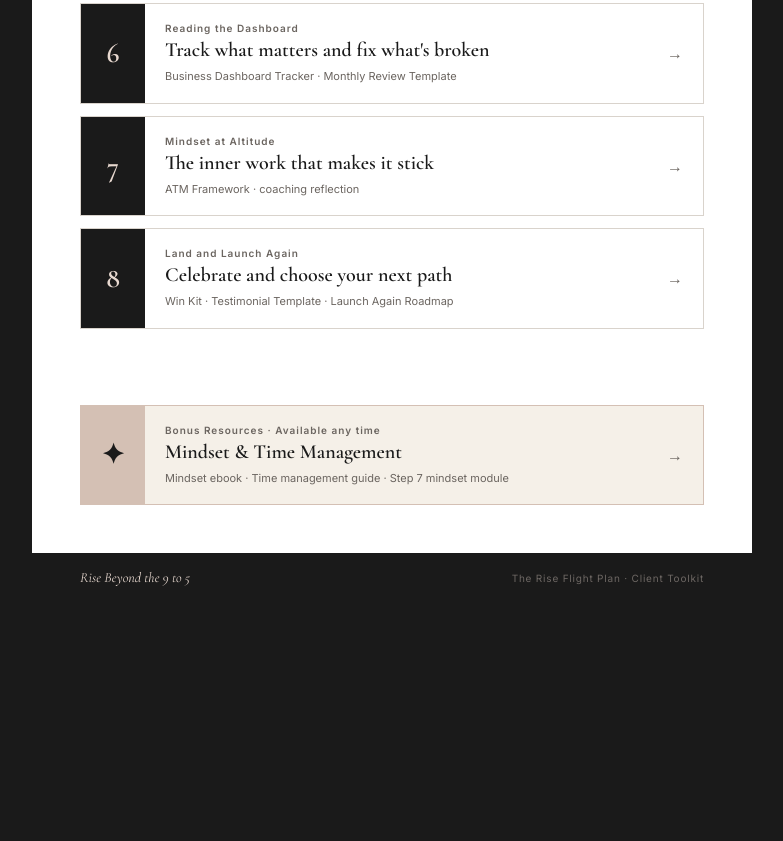
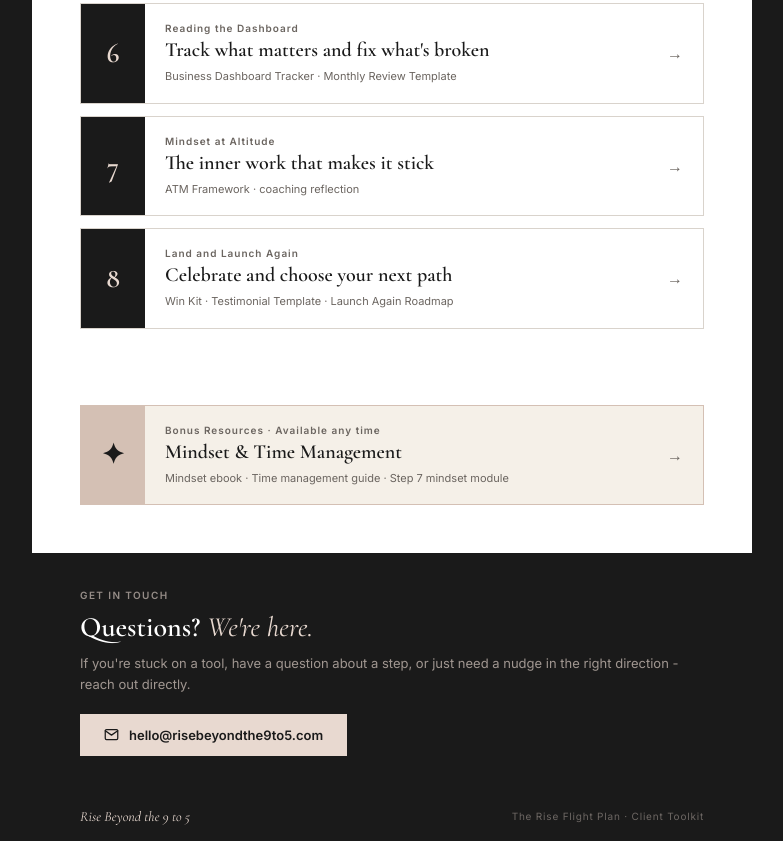
Before and after one commit to jorich77/riseflightplantools, a plain HTML site: page index.html in a window 1280 px wide. Shown: the part 1003-1844 px from the top of the page, without its empty margins (248-1031 px from the left). Before the commit the page ends 1605 px from the top, so only its background shows below. Drawn offline with nearby package versions, Linux system fonts and the light colour scheme.

Commit message:
Add contact section to index

```diff
--- a/index.html
+++ b/index.html
@@ -192,6 +192,16 @@
     </a>
   </div>
 
+  <div style="background:var(--black);padding:36px 48px;">
+    <p style="font-size:10px;font-weight:600;letter-spacing:0.14em;color:var(--blush);opacity:0.6;margin-bottom:10px;">GET IN TOUCH</p>
+    <h2 style="font-family:'Cormorant Garamond',serif;font-size:28px;font-weight:600;color:var(--white);line-height:1.2;margin-bottom:8px;">Questions? <em style="font-style:italic;color:var(--blush);font-weight:400;">We're here.</em></h2>
+    <p style="font-size:13px;color:var(--blush);opacity:0.65;line-height:1.65;margin-bottom:18px;">If you're stuck on a tool, have a question about a step, or just need a nudge in the right direction - reach out directly.</p>
+    <a href="mailto:hello@risebeyondthe9to5.com" style="display:inline-flex;align-items:center;gap:10px;background:var(--blush);color:var(--black);padding:13px 24px;text-decoration:none;font-family:'Inter',sans-serif;font-size:13px;font-weight:600;transition:opacity 0.15s;" onmouseover="this.style.opacity=0.85" onmouseout="this.style.opacity=1">
+      <svg width="15" height="15" viewBox="0 0 24 24" fill="none" stroke="currentColor" stroke-width="2" stroke-linecap="round" stroke-linejoin="round"><path d="M4 4h16c1.1 0 2 .9 2 2v12c0 1.1-.9 2-2 2H4c-1.1 0-2-.9-2-2V6c0-1.1.9-2 2-2z"/><polyline points="22,6 12,13 2,6"/></svg>
+      hello@risebeyondthe9to5.com
+    </a>
+  </div>
+
   <div class="footer">
     <span class="footer-brand">Rise Beyond the 9 to 5</span>
     <span class="footer-tag">The Rise Flight Plan · Client Toolkit</span>
```
